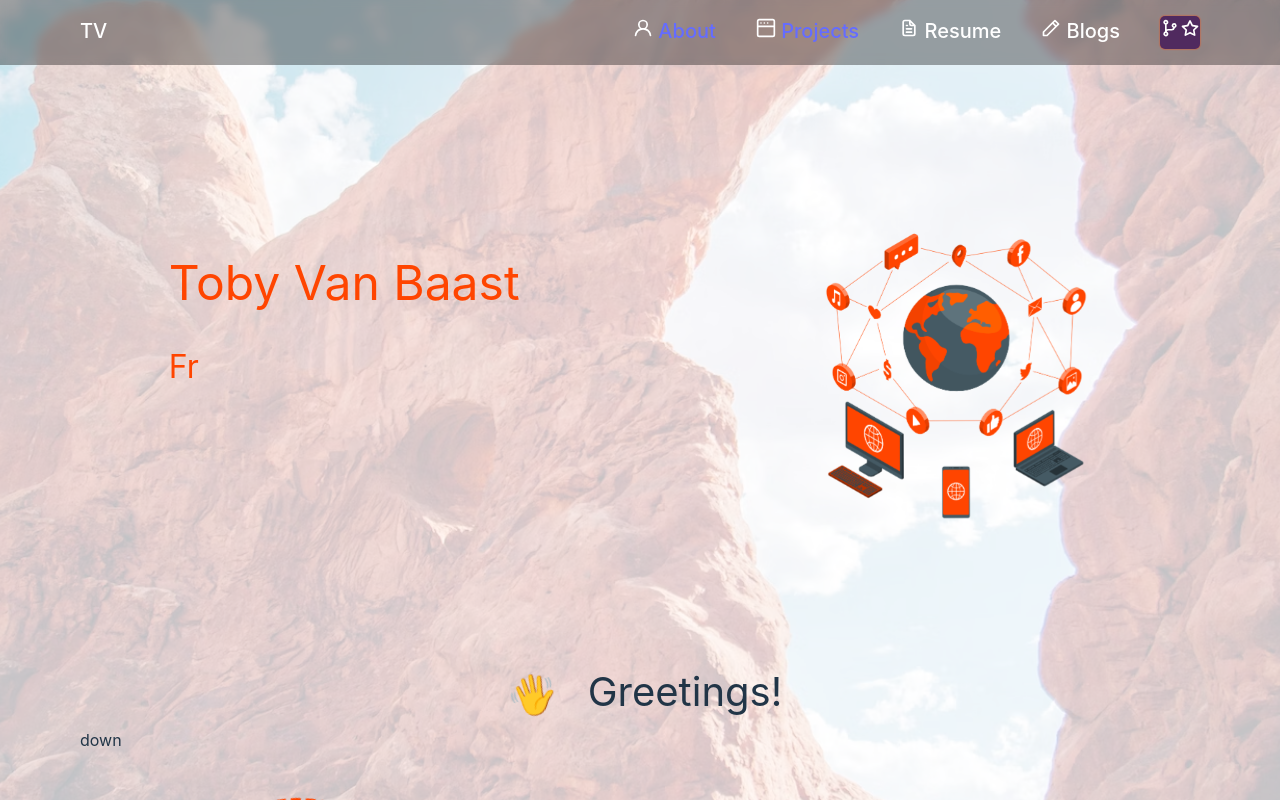
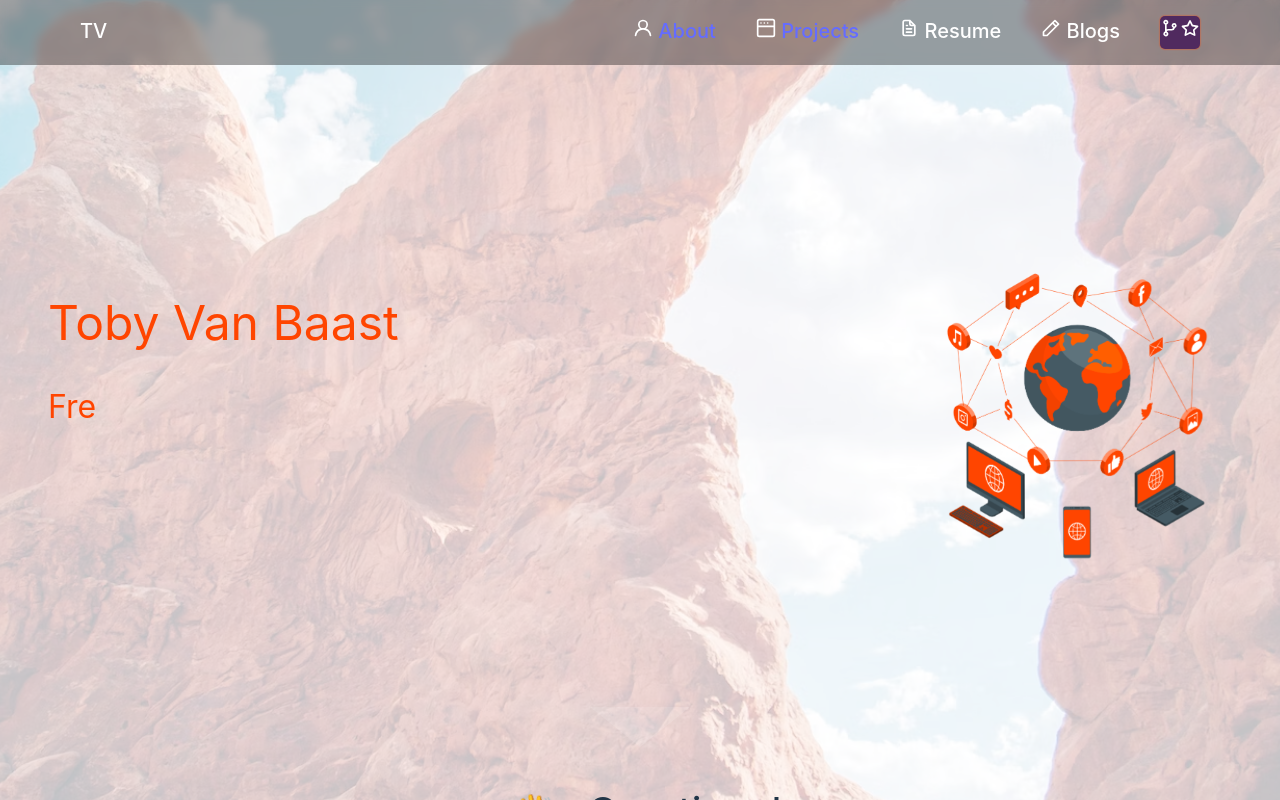
Before and after one commit to TobyVB/Portfolio, a React (Vite) app: page / in a window 1280 px wide. Shown: the top 800 px of the page. Built offline with nearby package versions, Linux system fonts and the light colour scheme.

Commit message:
setup scroll down arrow

```diff
--- a/index.html
+++ b/index.html
@@ -3,7 +3,11 @@
   <head>
     <meta charset="UTF-8" />
     <link rel="icon" type="image/svg+xml" href="/vite.svg" />
-    <meta name="viewport" content="width=device-width, initial-scale=1.0" />
+    <meta
+      name="viewport"
+      content="width=device-width, initial-scale=1 maximum-scale=1.0"
+    />
+    <!-- <meta name="viewport" content="width=device-width" /> -->
     <title>Vite + React</title>
   </head>
   <body>
--- a/src/App.css
+++ b/src/App.css
@@ -191,9 +191,9 @@ a.active {
     width: 124px;
   }
   .about-item-container:hover .about-item {
-    padding: 2px;
+    /* padding: 2px;
     margin: -2px auto auto -2px;
-    border: 2px solid orangered;
+    border: 2px solid orangered; */
   }
   .about-items-container {
     display: grid;
@@ -236,8 +236,8 @@ a.active {
     display: flex;
     flex-direction: row;
     justify-content: space-around;
-    margin-top: 2.5em;
-    margin-bottom: 5em;
+    margin-top: 5em;
+    margin-bottom: 10em;
   }
   .section2 {
     display: flex;
@@ -301,9 +301,9 @@ a.active {
     width: 184px;
   }
   .about-item-container:hover .about-item {
-    padding: 2px;
+    /* padding: 2px;
     margin: -2px auto auto -2px;
-    border: 2px solid orangered;
+    border: 2px solid orangered; */
   }
   .about-items-container {
     display: grid;
@@ -518,3 +518,26 @@ h3 div {
     margin: -5px auto auto -5px;
   }
 }
+.goDown {
+  width: 0;
+  height: 0;
+  border-left: 50px solid transparent;
+  border-right: 50px solid transparent;
+
+  border-top: 40px solid rgba(255, 255, 255, 0.3);
+  animation-name: goDownAnim;
+  animation-duration: 1s;
+  animation-iteration-count: infinite;
+  animation-direction: alternate-reverse;
+  animation-timing-function: linear;
+}
+@keyframes goDownAnim {
+  from {
+    opacity: 20%;
+    margin-bottom: 0;
+  }
+  to {
+    opacity: 50%;
+    margin-bottom: -20px;
+  }
+}
--- a/src/components/About.jsx
+++ b/src/components/About.jsx
@@ -1,5 +1,30 @@
 import { useEffect, useState, useRef } from "react";
 import GitHubCalendar from "react-github-calendar";
+
+function Percentage() {
+  const [percent, setPercent] = useState();
+  const [pos, setPos] = useState("arrowAnim");
+
+  useEffect(() => {
+    const interval = setInterval(() => {
+      var h = document.documentElement,
+        b = document.body,
+        st = "scrollTop",
+        sh = "scrollHeight";
+
+      setPercent(
+        ((h[st] || b[st]) / ((h[sh] || b[sh]) - h.clientHeight)) * 100
+      );
+    }, 100);
+    return () => clearInterval(interval);
+  }, []);
+  return (
+    <div>
+      {/* <p style={{ fontSize: "2rem" }}>{Math.ceil(percent)}%</p> */}
+      <p>{percent < 20 && <div className="goDown"></div>}</p>
+    </div>
+  );
+}
 
 export default function About() {
   const scrollBody = useRef();
@@ -183,6 +208,18 @@ export default function About() {
               }}
             ></div>
           </div>
+          <div
+            style={{
+              display: "inline-flex",
+              position: "fixed",
+              bottom: "3em",
+              width: "100%",
+              left: "0",
+              justifyContent: "center",
+            }}
+          >
+            <Percentage />
+          </div>
           <div style={{ margin: "0 auto" }}>
             <h2 className="item-container-title">
               Professional <span className="clr-1">Skillset</span>
--- a/src/components/Homepage.jsx
+++ b/src/components/Homepage.jsx
@@ -5,13 +5,39 @@ import {
   UilTwitter,
   UilLinkedin,
   UilFacebook,
+  UilAngleDown,
 } from "@iconscout/react-unicons";
+function Percentage() {
+  const [percent, setPercent] = useState();
+  const [pos, setPos] = useState("arrowAnim");
+
+  useEffect(() => {
+    const interval = setInterval(() => {
+      var h = document.documentElement,
+        b = document.body,
+        st = "scrollTop",
+        sh = "scrollHeight";
+
+      setPercent(
+        ((h[st] || b[st]) / ((h[sh] || b[sh]) - h.clientHeight)) * 100
+      );
+    }, 100);
+    return () => clearInterval(interval);
+  }, []);
+  return (
+    <div>
+      {/* <p style={{ fontSize: "2rem" }}>{Math.ceil(percent)}%</p> */}
+      <p>{percent < 20 && <div className="goDown"></div>}</p>
+    </div>
+  );
+}
 
 export default function Homepage() {
   const scrollBody = useRef();
   const [background, setBackground] = useState("bg-starter");
   const [textClass, setTextClass] = useState("textstarter");
   const [waive, setWaive] = useState("waive-start");
+  const [arrowSize, setArrowSize] = useState(60);
   let added = false;
 
   useEffect(() => {
@@ -120,6 +146,7 @@ export default function Homepage() {
       </h3>
     );
   }
+
   return (
     <div ref={scrollBody}>
       <div
@@ -135,10 +162,10 @@ export default function Homepage() {
           zIndex: "-1",
         }}
       ></div>
-      <div style={{ position: "fixed", bottom: "3em", left: "5em" }}>down</div>
+
       {/* ######################################################### */}
       <div style={{ padding: "10em 2em 5em 2em" }}>
-        <div className="section">
+        <div className="section" style={{ justifyContent: "space-between" }}>
           <div style={{ margin: "0 1em", textAlign: "left" }}>
             <h2 className="homepage-jumbo-text" style={{ marginBottom: "2em" }}>
               {/* I'M{" "} */}
@@ -157,6 +184,18 @@ export default function Homepage() {
               backgroundSize: "100%",
             }}
           ></div>
+        </div>
+        <div
+          style={{
+            display: "inline-flex",
+            position: "fixed",
+            bottom: "3em",
+            width: "100%",
+            left: "0",
+            justifyContent: "center",
+          }}
+        >
+          <Percentage />
         </div>
         <h2>
           <span style={{ marginRight: "1em" }} className={waive}>
```
